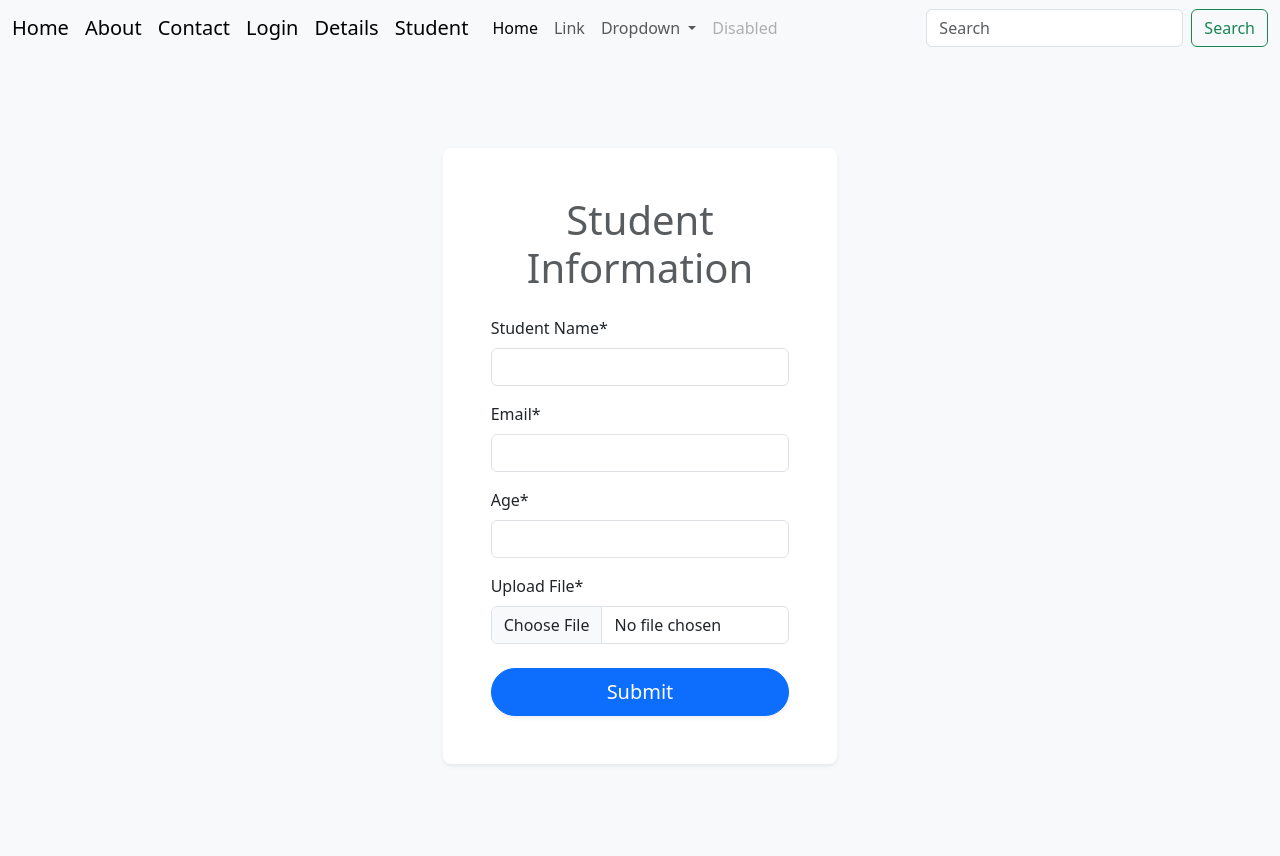
After one commit to Shohagh019/django_revision_practice, a Django app: page /first_app/student/ in a window 1280 px wide. The commit adds this page. Run offline with Django 5.2, Linux system fonts and the light colour scheme; some libraries are stand-ins or nearby versions.

Commit message:
validation

```diff
--- a/first_app/forms.py
+++ b/first_app/forms.py
@@ -1,4 +1,5 @@
 from django import forms
+from django.core import validators
 
 class LoginForm(forms.Form):
     username = forms.CharField(label='Username', max_length=100)
@@ -15,3 +16,32 @@ class DetailsForm(forms.Form):
     # birth_date = forms.DateField(label='Birth Date', widget=forms.DateInput(attrs={'type': 'date'}))
     # size = forms.ChoiceField(label='Size', choices=[('S', 'Small'), ('M', 'Medium'), ('L', 'Large')])
     # meal = forms.MultipleChoiceField(label='Meal Preferences', choices=[('veg', 'Vegetarian'), ('nonveg', 'Non-Vegetarian'), ('vegan', 'Vegan')], widget=forms.CheckboxSelectMultiple)
+
+# validation using clean method
+
+# class StudentForm(forms.Form):
+#     name = forms.CharField(label='Name', max_length=100)
+#     age = forms.IntegerField(label='Age')
+#     email = forms.EmailField(label='Email')
+
+#     def clean(self):
+#         cleaned_data = super().clean()
+#         valname = self.cleaned_data['name']
+#         valemail = self.cleaned_data['email']
+#         valage = self.cleaned_data['age']
+
+#         if valname and len(valname) > 20:
+#             raise forms.ValidationError("Name should be less than 20 characters")
+#         if '.com' not in valemail:
+#             raise forms.ValidationError("Email should contain '.com'")
+#         if valage < 0:
+#             raise forms.ValidationError("Age should be a positive integer")
+
+
+# validation using validators
+
+class StudentForm(forms.Form):
+    name = forms.CharField(label = 'Student Name', widget=forms.TextInput, validators= [validators.MaxLengthValidator(20, message="Name should be less than 20 characters")])
+    email = forms.CharField(label = 'Email', widget=forms.EmailInput, validators= [validators.EmailValidator(message="Enter a valid email address")])
+    age = forms.IntegerField(label = 'Age', widget=forms.NumberInput, validators= [validators.MinValueValidator(0, message="Age should be a positive integer")])
+    file = forms.FileField(label='Upload File', validators=[validators.FileExtensionValidator(allowed_extensions=['pdf', 'docx'], message="Only PDF and DOCX files are allowed")])
--- /dev/null
+++ b/first_app/templates/student.html
@@ -0,0 +1,23 @@
+{% extends "base.html" %}
+{% load crispy_forms_tags %}
+
+{% block content %}
+<div class="container-fluid min-vh-100 d-flex align-items-center justify-content-center bg-light">
+    <div class="row w-100 justify-content-center">
+        <div class="col-12 col-md-6 col-lg-4">
+            <div class="card shadow-sm border-0 rounded-3">
+                <div class="card-body p-5">
+                    <h1 class="text-center mb-4 fw-light text-muted">Student Information</h1>
+                    <form method="post" enctype="multipart/form-data">
+                        {% csrf_token %}
+                        {{ form|crispy }}
+                        <div class="d-grid mt-4">
+                            <button type="submit" class="btn btn-primary btn-lg rounded-pill shadow-sm">Submit</button>
+                        </div>
+                    </form>
+                </div>
+            </div>
+        </div>
+    </div>
+</div>
+{% endblock %}
--- a/first_app/urls.py
+++ b/first_app/urls.py
@@ -7,4 +7,5 @@ urlpatterns = [
     path("contact/", views.contact, name="contact"),
     path("login/", views.login, name="login"),
     path("details/", views.details, name="details"),
+    path("student/", views.student, name="student"),
 ]
--- a/first_app/views.py
+++ b/first_app/views.py
@@ -1,6 +1,6 @@
 from django.shortcuts import render
 
-from first_app.forms import LoginForm, DetailsForm
+from first_app.forms import LoginForm, DetailsForm, StudentForm
 
 def about(request):
     return render(request, 'about.html')
@@ -27,3 +27,13 @@ def details(request):
     else:
         form = DetailsForm()
     return render(request, 'details.html', {'form': form})
+
+def student(request):
+    if request.method == 'POST':
+        form = StudentForm(request.POST)
+        if form.is_valid():
+            print(form.cleaned_data)
+            return render(request, 'student.html', {'form': form})
+    else:
+        form = StudentForm()
+    return render(request, 'student.html', {'form': form})
--- a/templates/base.html
+++ b/templates/base.html
@@ -19,6 +19,7 @@
         <a class="navbar-brand" href="{% url 'contact' %}">Contact</a>
         <a class="navbar-brand" href="{% url 'login' %}">Login</a>
         <a class="navbar-brand" href="{% url 'details' %}">Details</a>
+        <a class="navbar-brand" href="{% url 'student' %}">Student</a>
         <button
           class="navbar-toggler"
           type="button"
```
